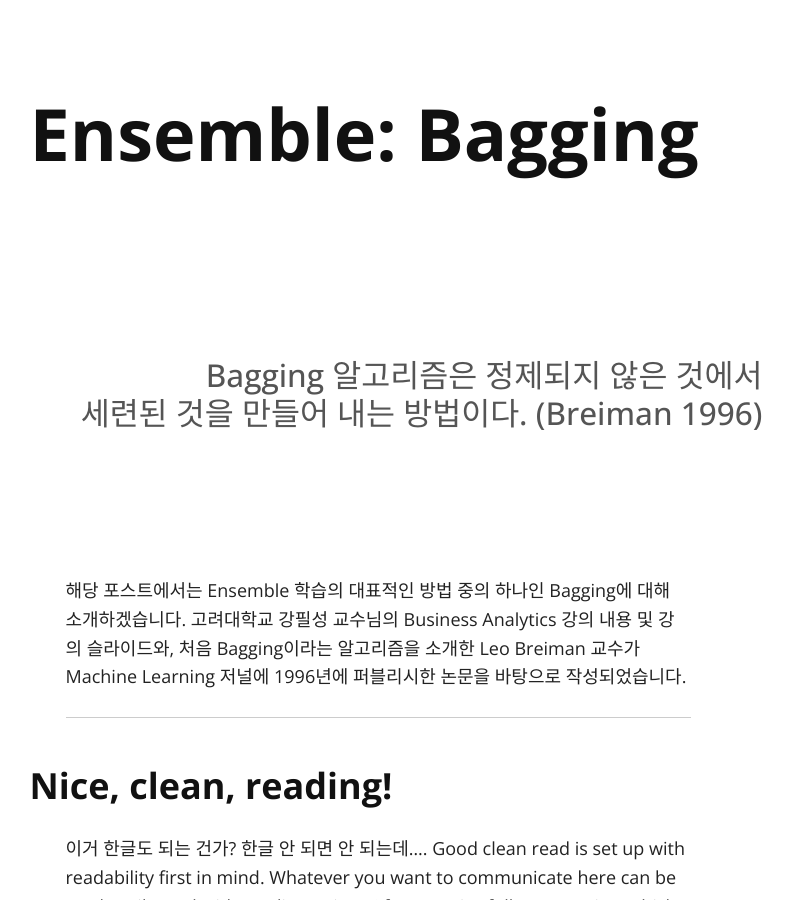
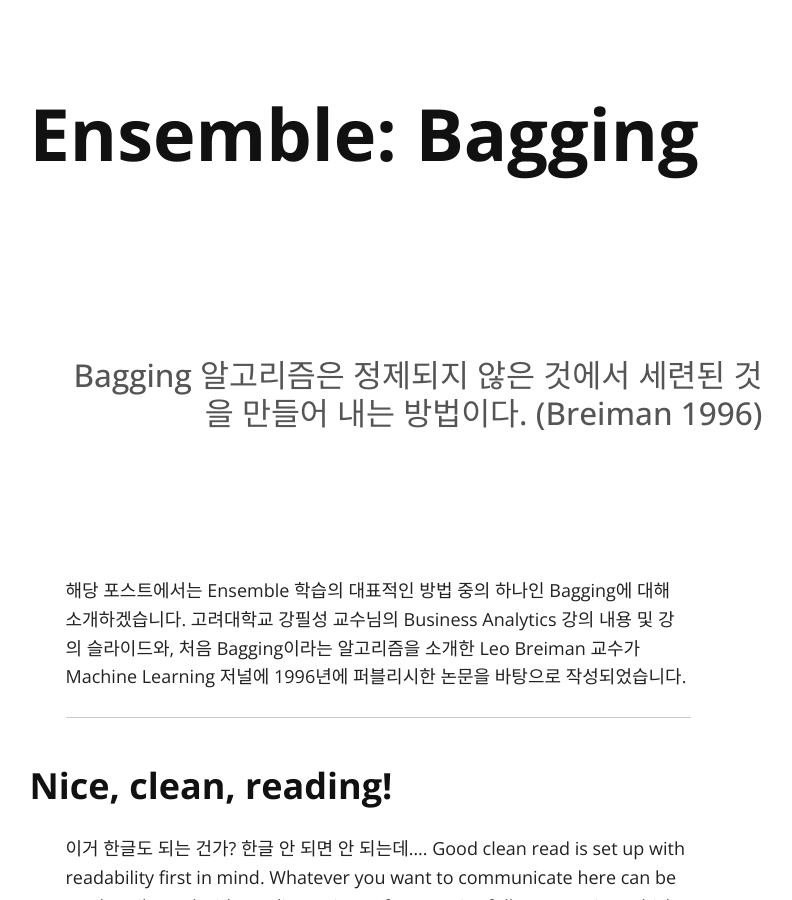
Before and after one commit to seokchaeyoon/seokchaeyoon.github.io, a Jekyll site: the page built from index.md, in a window 1280 px wide and 900 px high. Shown: the whole window, without its empty margins (262-1054 px from the left). Built offline with Jekyll 4.4.1, drawn with Linux system fonts in a browser that asks for light colours; nearby versions of some CDN libraries; our own code applies the rules of GitHub Pages for plain Markdown files.

```diff
--- a/index.md
+++ b/index.md
@@ -2,7 +2,7 @@
 layout: default
 ---
 
-## Bagging 알고리즘은 정제되지 않은 것에서 <br> 세련된 것을 만들어 내는 방법이다. (Breiman 1996)
+## Bagging 알고리즘은 정제되지 않은 것에서 세련된 것을 만들어 내는 방법이다. (Breiman 1996)
 
 해당 포스트에서는 Ensemble 학습의 대표적인 방법 중의 하나인 Bagging에 대해 소개하겠습니다. 고려대학교 강필성 교수님의 Business Analytics 강의 내용 및 강의 슬라이드와, 처음 Bagging이라는 알고리즘을 소개한 Leo Breiman 교수가 Machine Learning 저널에 1996년에 퍼블리시한 논문을 바탕으로 작성되었습니다.
 
```
